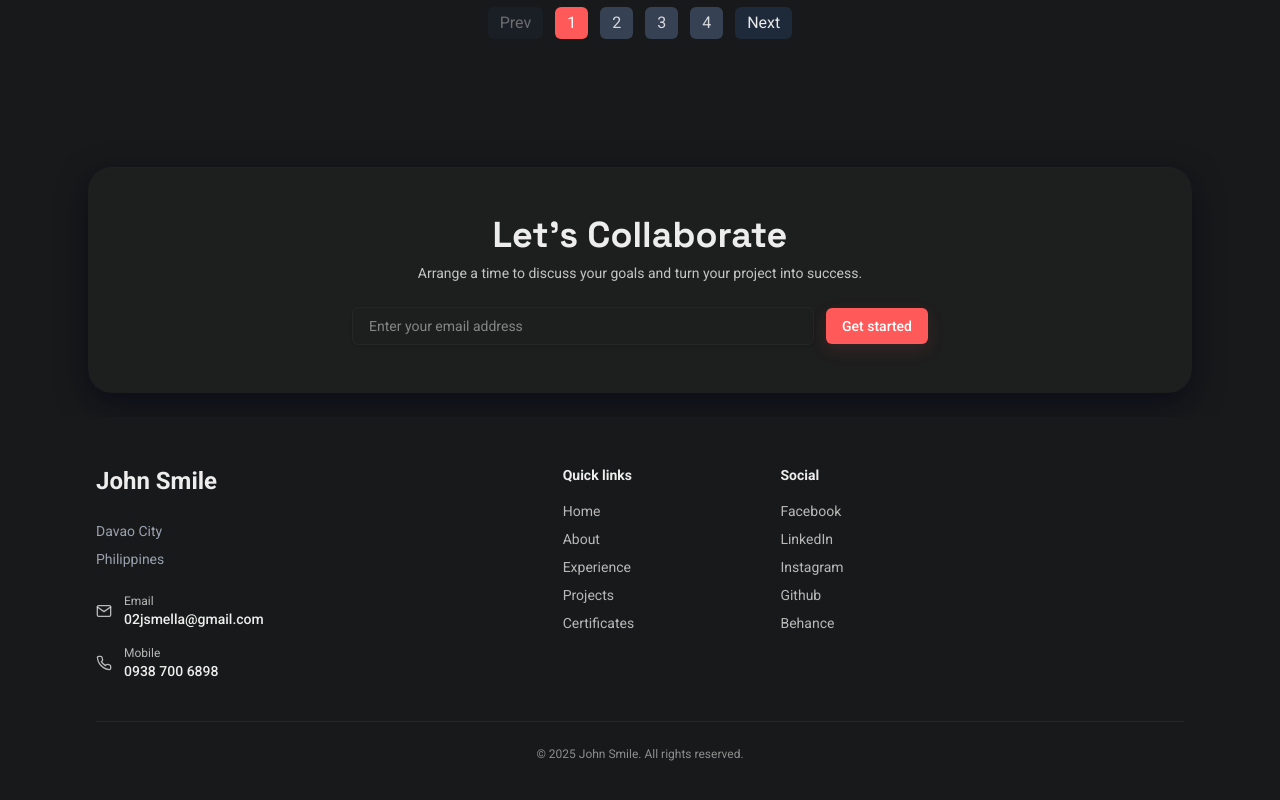
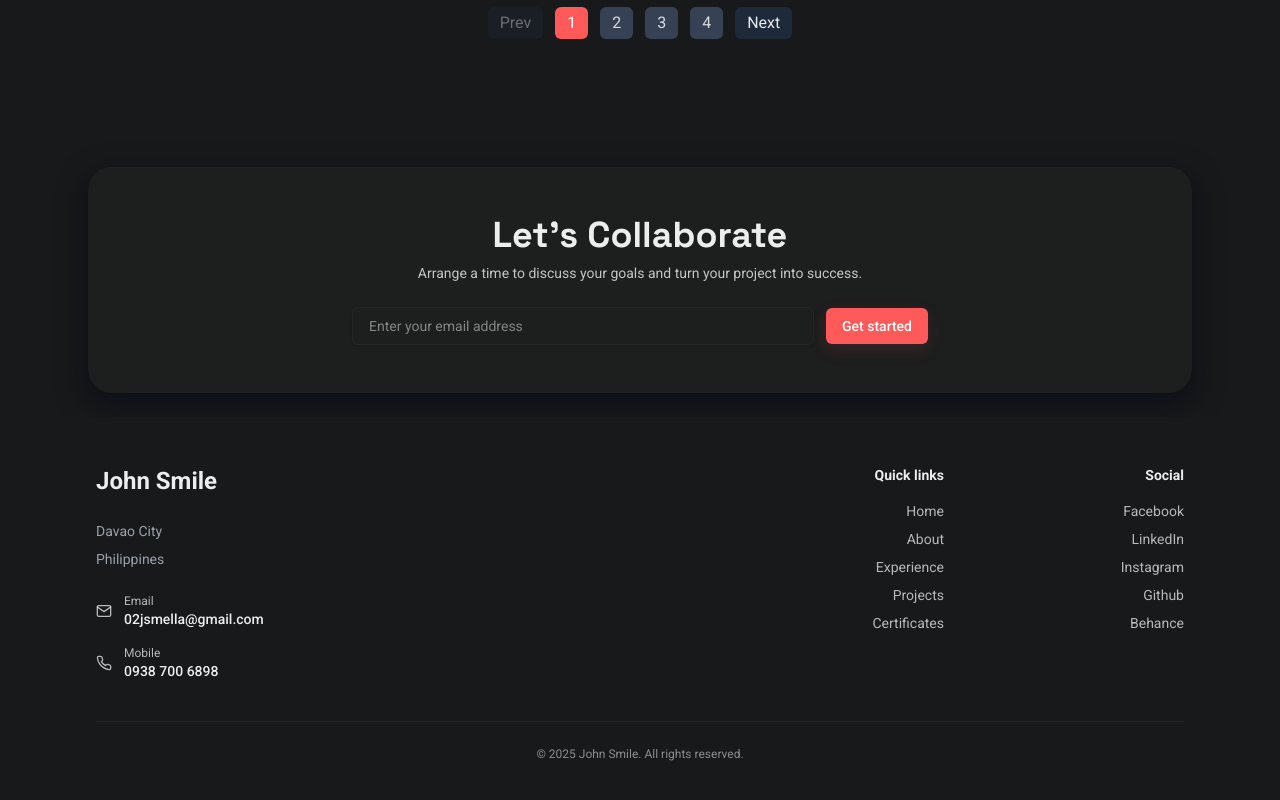
Before and after one commit to Redkuroo/smile-portfolio-v2, a Next.js app: page / in a window 1280 px wide. Shown: the part 6061-6861 px from the top of the page. Built offline with nearby package versions, Linux system fonts and the light colour scheme.

Commit message:
wrapped the quick links and social sections in a right-aligned div using md:col-span-7 flex justify-end and a max-w container. On small screens they remain stacked; on larger screens they appear at the right side aligned to the right.

```diff
--- a/app/components/Footer.js
+++ b/app/components/Footer.js
@@ -86,7 +86,9 @@ export default function Footer() {
               </div>
             </div>
 
-            <div className="md:col-span-7 grid grid-cols-2 sm:grid-cols-3 gap-8">
+            <div className="md:col-span-7 flex justify-end">
+              <div className="w-full max-w-sm sm:max-w-md">
+                <div className="grid grid-cols-1 sm:grid-cols-2 gap-8 text-right">
                   <nav aria-label="Quick links">
                     <h4 className="text-sm font-semibold">Quick links</h4>
                     <ul role="list" className="mt-4 space-y-2 text-sm" style={{ color: 'rgba(237,237,237,0.75)' }}>
@@ -104,8 +106,8 @@ export default function Footer() {
                       ))}
                     </ul>
                   </nav>
-
-
+                </div>
+              </div>
             </div>
           </div>
 
```
Lines whose indentation alone changed are shown as unchanged.
